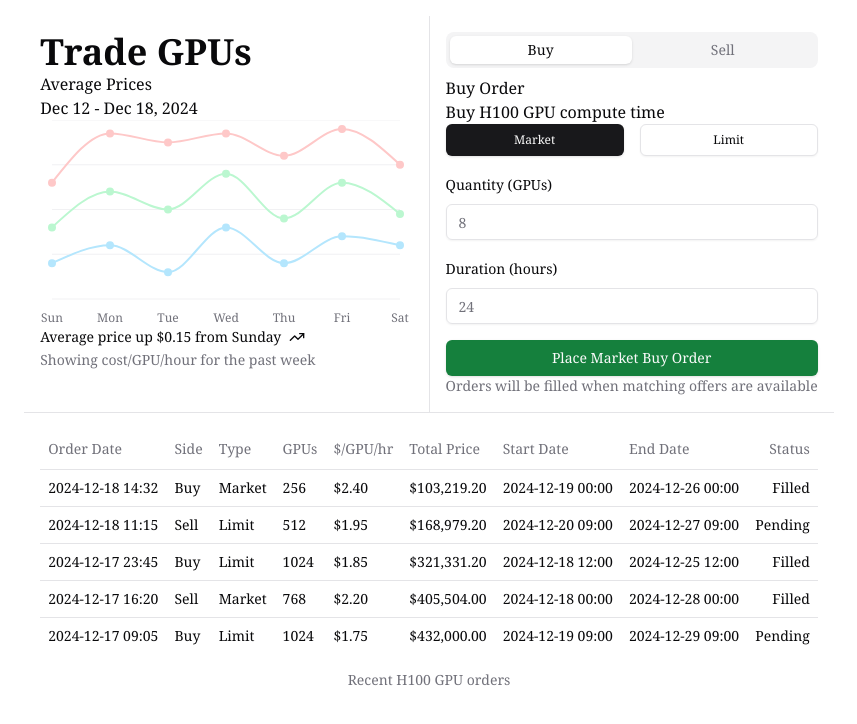
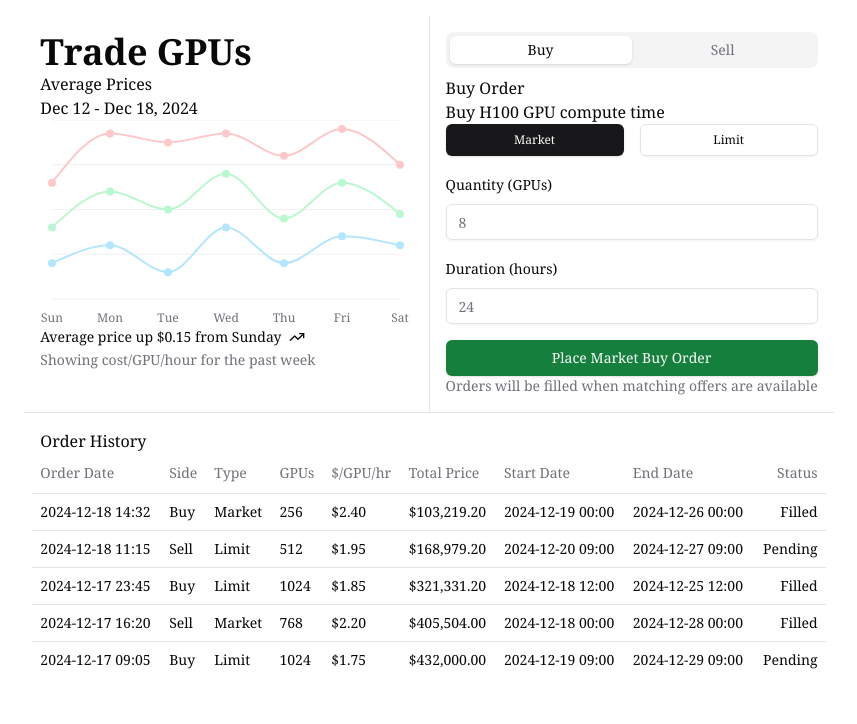
Before and after one commit to darzyx/gpu-auction-house, a Next.js app: page / in a window 1280 px wide. Shown: the top 724 px of the page, without its empty margins (211-1068 px from the left). Built offline with nearby package versions, Linux system fonts and the light colour scheme.

Commit message:
Move header for order history table, adjust padding

```diff
--- a/src/app/page.tsx
+++ b/src/app/page.tsx
@@ -19,7 +19,7 @@ export default function Home() {
                 </div>
             </div>
             <Separator />
-            <div className="p-4">
+            <div className="py-4 px-2">
                 <OrderHistory />
             </div>
         </div>
--- a/src/components/order-history.tsx
+++ b/src/components/order-history.tsx
@@ -60,8 +60,9 @@ const orders = [
 
 export default function OrderHistory() {
     return (
+        <div>
+            <div className="px-2">Order History</div>
             <Table>
-            <TableCaption>Recent H100 GPU orders</TableCaption>
                 <TableHeader>
                     <TableRow>
                         <TableHead>Order Date</TableHead>
@@ -91,5 +92,6 @@ export default function OrderHistory() {
                     ))}
                 </TableBody>
             </Table>
+        </div>
     );
 }
```
Lines whose indentation alone changed are shown as unchanged.
